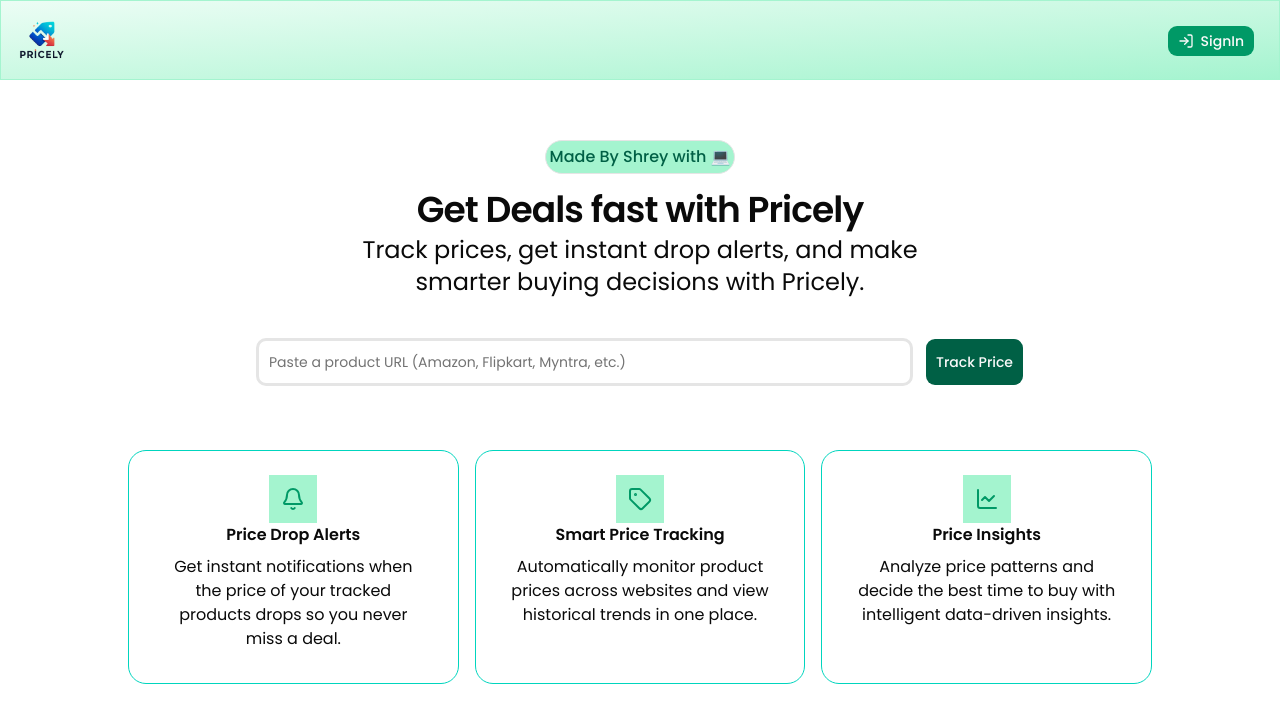
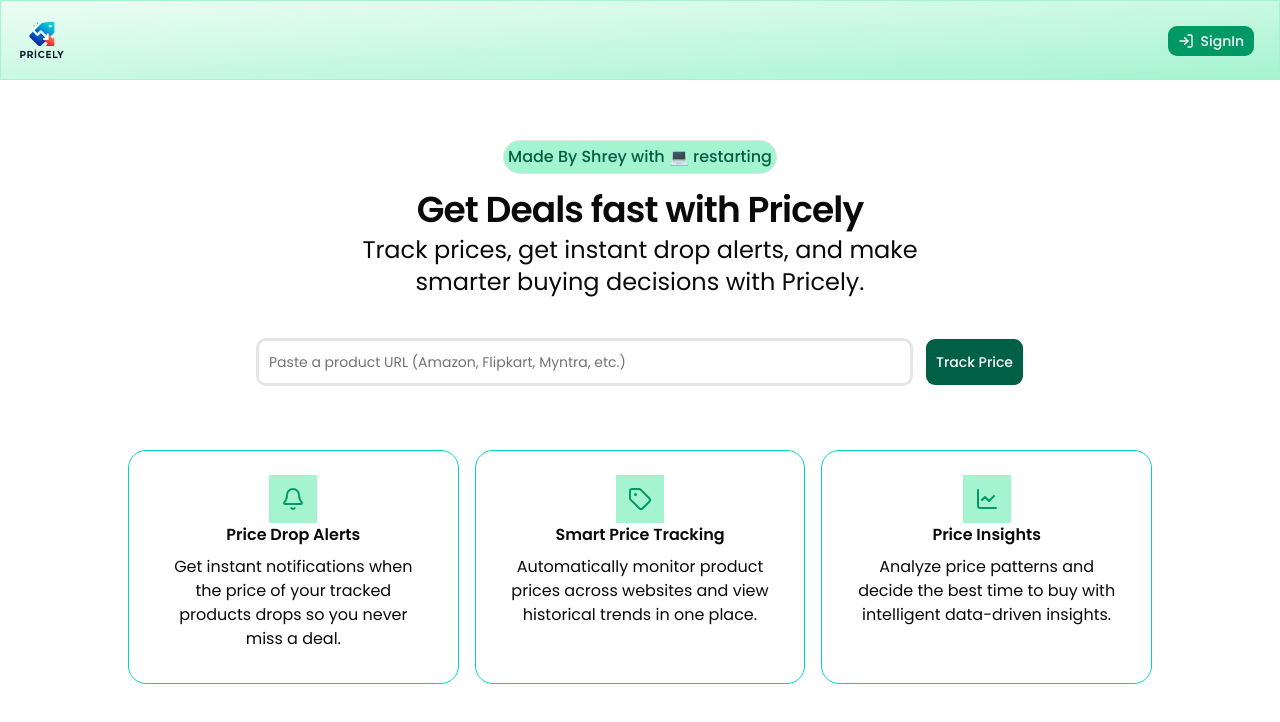
Before and after one commit to CoderFish1/pricely, a Next.js app: page / in a window 1280 px wide. Shown: the top 722 px of the page. Built offline with nearby package versions, Linux system fonts and the light colour scheme; no server answers.

Commit message:
resuming project

```diff
--- a/app/page.jsx
+++ b/app/page.jsx
@@ -56,7 +56,7 @@
       <section>
         <div className="max-w-2xl mx-auto text-center p-10">
           <div className="madeby inline-flex items-center font-small mb-4 mt-5 bg-emerald-200 rounded-full border font-medium text-emerald-800 p-1">
-            Made By Shrey with 💻
+            Made By Shrey with 💻 restarting
           </div>
 
           <h2 className="font-semibold mb-1 text-4xl tracking-tight ">
```
